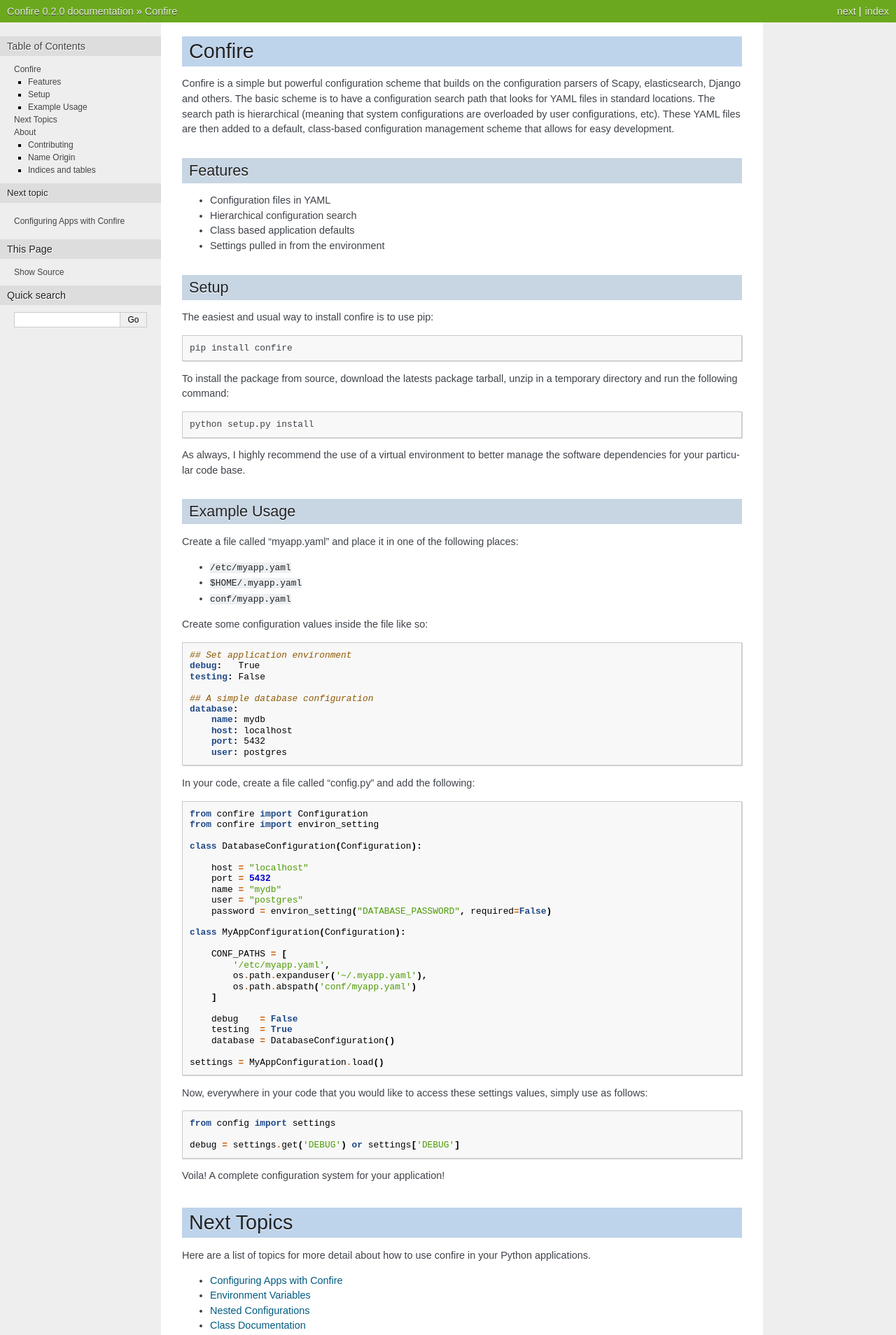
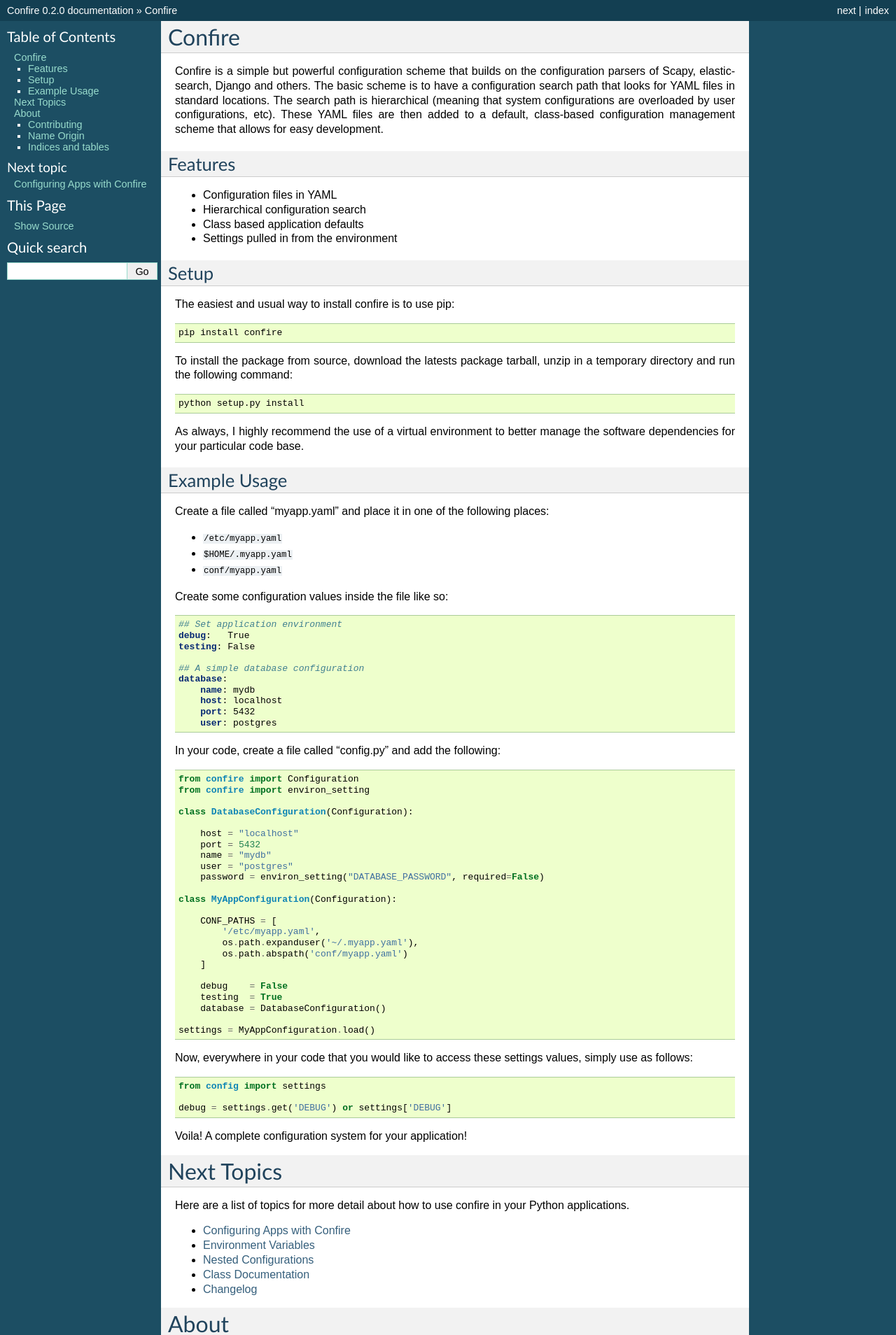
Before and after one commit to bbengfort/confire, a Sphinx documentation site: the page built from docs/index.rst, in a window 1280 px wide. Shown: the top 1908 px of the page at 70% size. Built offline with Sphinx 7.4.7, drawn with Linux system fonts in a browser that asks for light colours; formulas are drawn with MathJax 3.

Commit message:
revert for readthedocs

```diff
--- a/docs/conf.py
+++ b/docs/conf.py
@@ -81,7 +81,8 @@
 #show_authors = False
 
 # The name of the Pygments (syntax highlighting) style to use.
-pygments_style = 'tango'
+#pygments_style = 'tango'
+pygments_style = 'sphinx'
 
 # A list of ignored prefixes for module index sorting.
 #modindex_common_prefix = []
@@ -94,7 +95,8 @@
 
 # The theme to use for HTML and HTML Help pages.  See the documentation for
 # a list of builtin themes.
-html_theme = 'nature'
+# html_theme = 'nature'
+html_theme = 'default'
 
 # Theme options are theme-specific and customize the look and feel of a theme
 # further.  For a list of options available for each theme, see the
```
